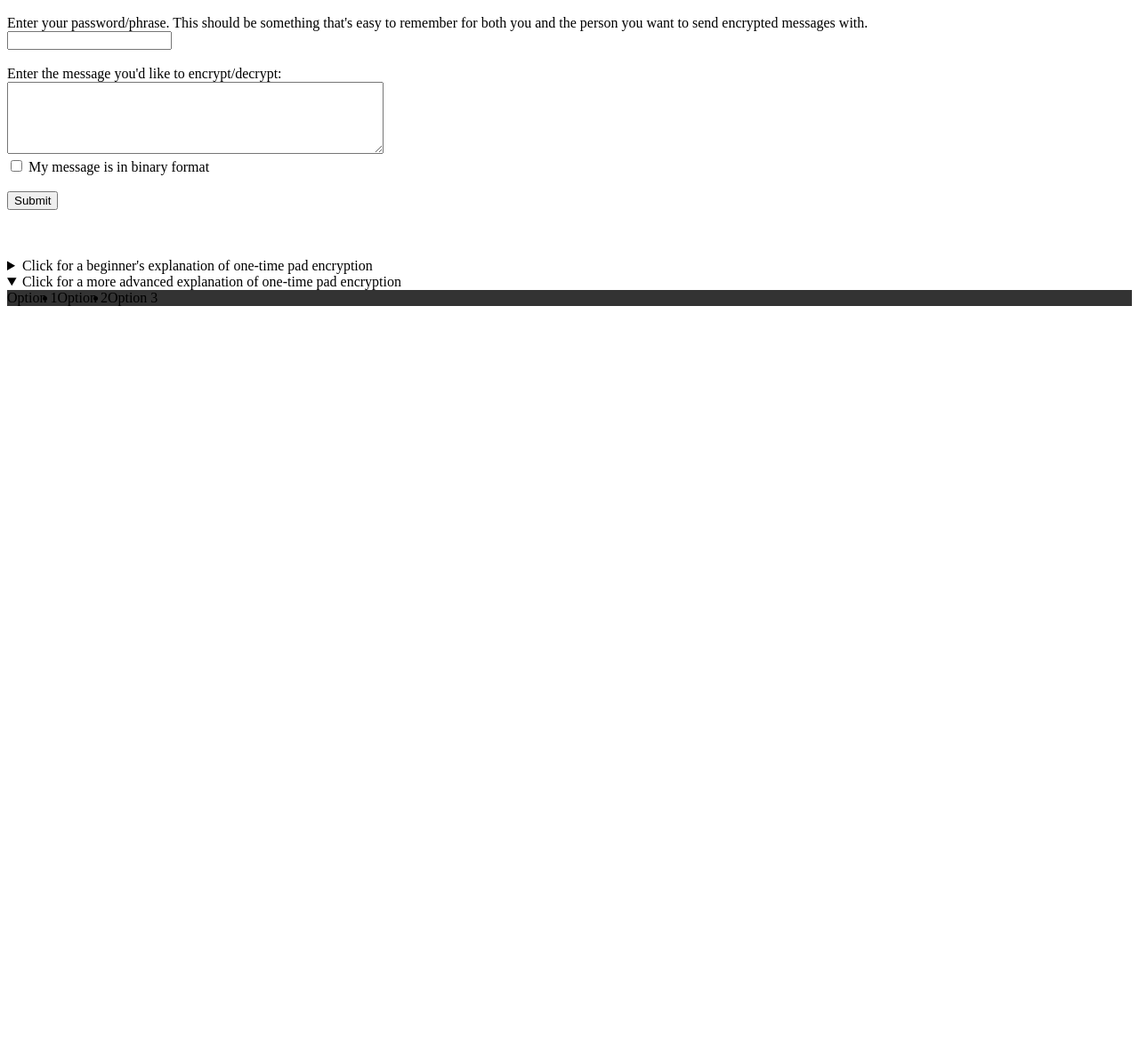
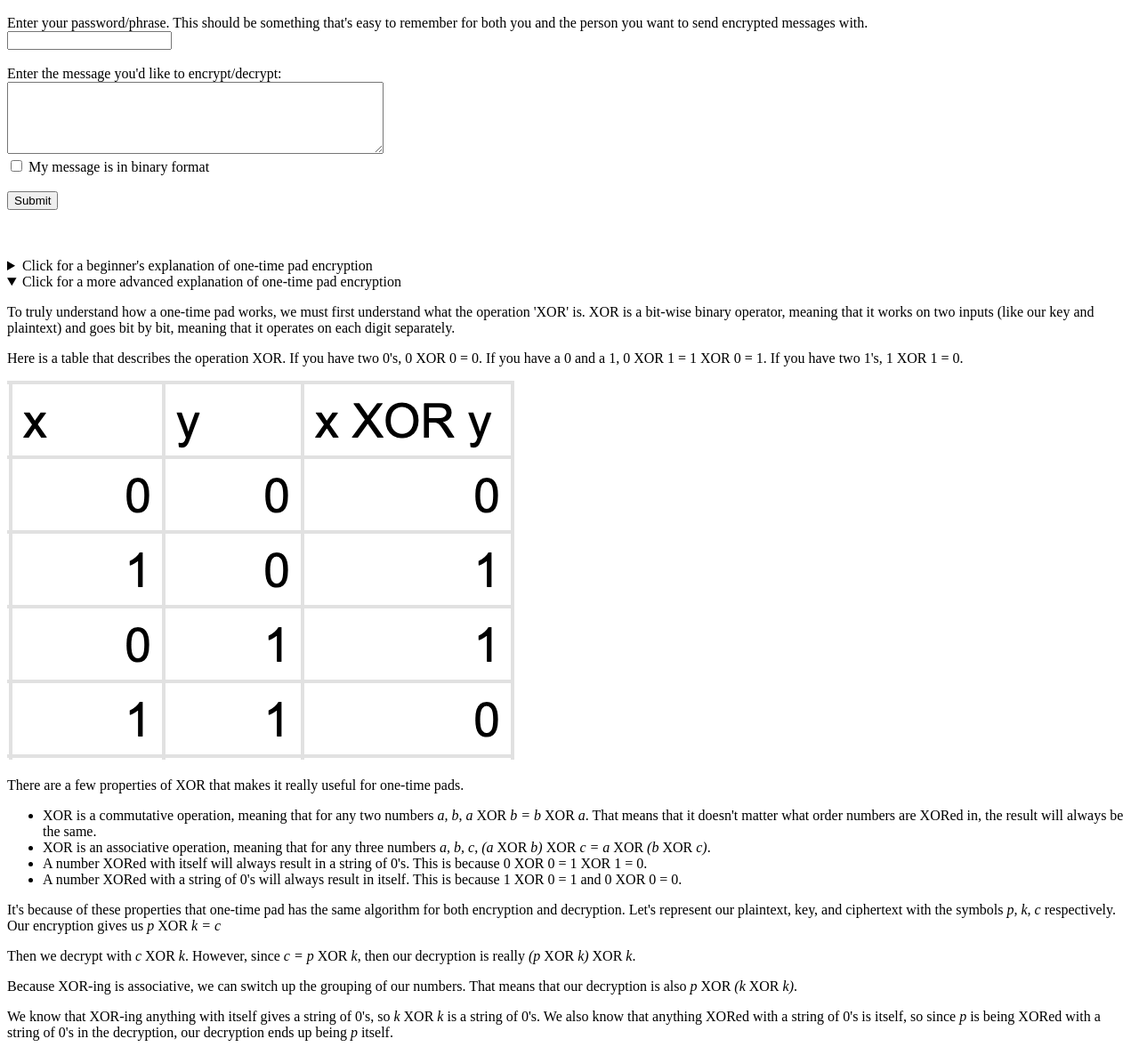
Before and after one commit to seescoto/cs406, a Flask app: page /OTP in a window 1280 px wide, after a click on "Click for a more advanced explanation of one-time pad encryp". Shown: the part 139-1325 px from the top of the page at 89% size. Before the commit the page ends 483 px from the top, so only its background shows below. Run offline with Flask 3, Linux system fonts and the light colour scheme.

Commit message:
added explanation

```diff
--- a/static/styles.css
+++ b/static/styles.css
@@ -6,6 +6,9 @@
 }
 
 h1 {
+	text-align: center;
+}
+h2 {
 	text-align: center;
 }
 
@@ -36,17 +39,6 @@ h1 {
 	background-color: var(--lgrey);
 }
 
-/* change ul for no padding or line style so it doesnt mess with navbar*/
-ul {
-	margin: 0;
-	padding: 0;
-	overflow: hidden;
-	background-color: var(--dgrey);
-}
-li {
-	float: left;
-}
-
 /* Dropdown button */
 .dropbtn {
 	background-color: var(--dgrey);
--- a/templates/OTP.html
+++ b/templates/OTP.html
@@ -13,7 +13,6 @@
 		<h1>One-Time Pad</h1>
 
 		<form action="/OTP-encrypt" method="post">
-
 			<br>
 			<label for="key">
 				Enter your password/phrase. This should be something that's easy to remember for both
@@ -39,7 +38,7 @@
 		</form>
 
 		{% if encryption %}
-			<h2><center>Your encrypted ciphertext</center></h2>
+			<h2>Your encrypted ciphertext</h2>
 			<p>
 				Note: not all ASCII values are printable using text, so if you're encrypting text,
 				your ciphertext on the bottom (the text version) may look weird. The binary representation
@@ -59,20 +58,109 @@
 
 		<details class="beginner-explanation">
 			<summary>Click for a beginner's explanation of one-time pad encryption</summary>
-			<ul>
-				<li>Option 1</li>
-				<li>Option 2</li>
-				<li>Option 3</li>
-			</ul>
+				<p>
+					Computers use binary code to represent everything. Binary code is just a different way
+					of writing numbers, and we use 'ASCII' to convert those numbers into characters like numbers
+					or letters.
+				</p>
+				<p>
+					Both the key (your password) and plaintext (the message you'd like to send) that you're using
+					to encrypt things are strings of characters, so we can convert them both into numbers
+					using binary code.
+				</p>
+				<p>
+					We can combine your key and plaintext with a special operation called 'XOR' to create a
+					new string of characters, the ciphertext (your encrypted message). This is sort of like taking
+					two numbers and adding them up to get a new one.
+					To decrypt your message, we use the ciphertext and the key to back-track our way into finding our
+					original message.
+				</p>
+				<p>
+					Example:
+
+					<ul>
+						<li>
+							Imagine that you and your friend both agree that your favorite number is 105. This is
+							your key.
+						</li>
+						<li>
+							Now pretend that you have a secret number you'd like to send to your friend, but you
+							don't want anyone else to know, your plaintext. We can let our plaintext be the number 32.
+						</li>
+						<li>
+							Using the principles of a one-time pad, you can add your key and your plaintext
+							together to get 105 + 32 = 137, your ciphertext.
+						</li>
+						<li>
+							Now you can send your ciphertext, 137, to your friend, and anyone who doesn't know your
+							key still doesn't know anything about your original number. Your friend, however, knows
+							that to get the original number, they just have to subtract your favorite number (your
+							key) from the new number, and they can get 137 - 105 = 32.
+						</li>
+						<li>
+							Now you and your friend both know what the original number is, but you've kept it a
+							secret. Even if someone else heard you tell your friend that the new number is 137, they
+							won't know anything about the original number because they didn't know your key.
+						</li>
+					</ul>
+
+				</p>
+
 		</details>
 
 		<details class="advanced-explanation">
 			<summary>Click for a more advanced explanation of one-time pad encryption</summary>
-			<ul>
-				<li>Option 1</li>
-				<li>Option 2</li>
-				<li>Option 3</li>
-			</ul>
+			<p>
+				To truly understand how a one-time pad works, we must first understand what the operation 'XOR' is.
+				XOR is a bit-wise binary operator, meaning that it works on two inputs (like our key and plaintext)
+				and goes bit by bit, meaning that it operates on each digit separately.
+			</p>
+			<p>
+				Here is a table that describes the operation XOR. If you have two 0's, 0 XOR 0 = 0. If you have a
+				0 and a 1, 0 XOR 1 = 1 XOR 0 = 1. If you have two 1's, 1 XOR 1 = 0.
+			</p>
+			<img src="../static/images/xor.png" alt="XOR table">
+			<p>
+				There are a few properties of XOR that makes it really useful for one-time pads.
+
+				<ul>
+					<li>
+						XOR is a commutative operation, meaning that for any two numbers <i>a, b</i>,
+						<i>a</i> XOR <i>b = b</i> XOR <i>a</i>. That means that it doesn't matter what order
+						numbers are XORed in, the result will always be the same.
+					</li>
+					<li>
+						XOR is an associative operation, meaning that for any three numbers <i>a, b, c</i>,
+						<i>(a</i> XOR <i>b)</i> XOR <i>c = a</i> XOR <i>(b</i> XOR <i>c)</i>.
+					</li>
+					<li>
+						A number XORed with itself will always result in a string of 0's. This is because 0 XOR 0 =
+						1 XOR 1 = 0.
+					</li>
+					<li>
+						A number XORed with a string of 0's will always result in itself. This is because 1 XOR 0 = 1
+						and 0 XOR 0 = 0.
+					</li>
+				</ul>
+			</p>
+			<p>
+				It's because of these properties that one-time pad has the same algorithm for both encryption and
+				decryption. Let's represent our plaintext, key, and ciphertext with the symbols <i>p, k, c</i> respectively.
+				Our encryption gives us <i>p</i> XOR <i>k = c</i>
+			</p>
+			<p>
+				Then we decrypt with <i>c</i> XOR <i>k</i>. However, since <i>c = p</i> XOR <i>k</i>, then our
+				decryption is really <i>(p</i> XOR <i>k)</i> XOR <i>k</i>.
+			</p>
+			<p>
+				Because XOR-ing is associative, we can switch up the grouping of our numbers. That means that our
+				decryption is also <i>p</i> XOR <i>(k</i> XOR <i>k)</i>.
+			</p>
+			<p>
+				We know that XOR-ing anything with itself gives a string of 0's, so <i>k</i> XOR <i>k</i> is a
+				string of 0's. We also know that anything XORed with a string of 0's is itself, so since <i>p</i>
+				is being XORed with a string of 0's in the decryption, our decryption ends up being <i>p</i> itself.
+			</p>
 		</details>
 
 
```
Also changed, not shown: src/schemes.py (+7 -8 lines), static/images/xor.png (added), temp.txt (added).
